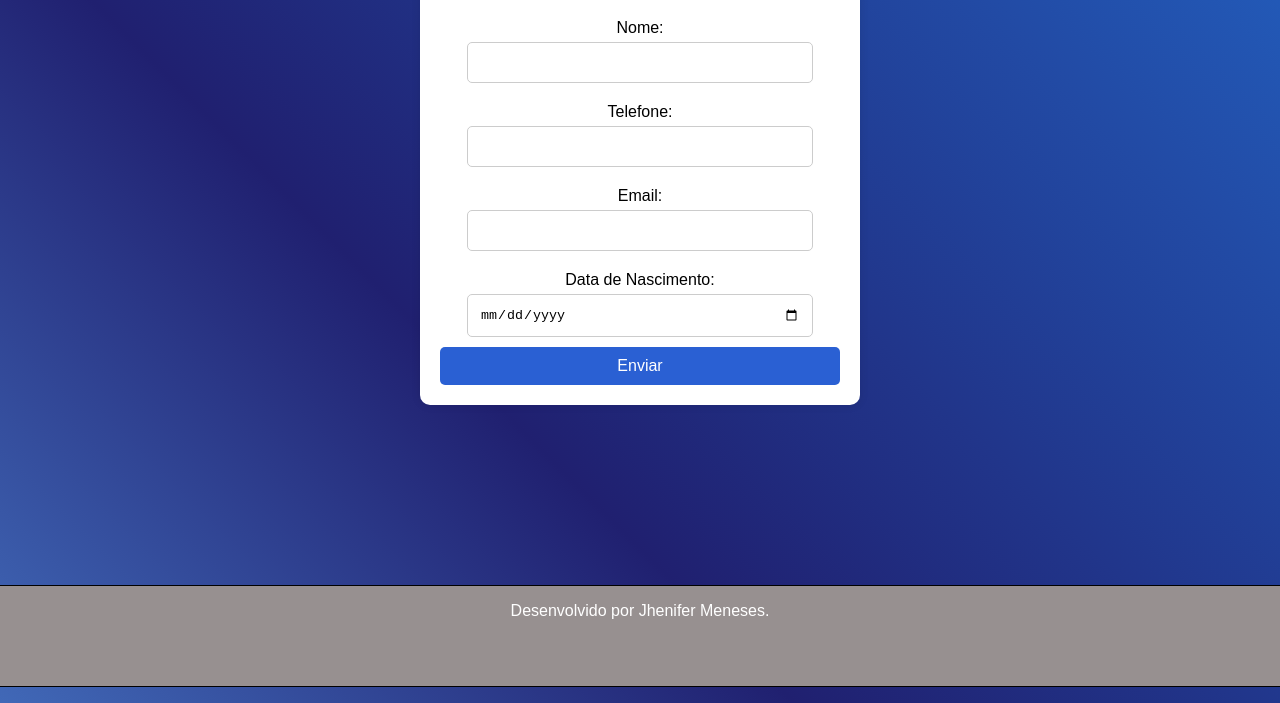
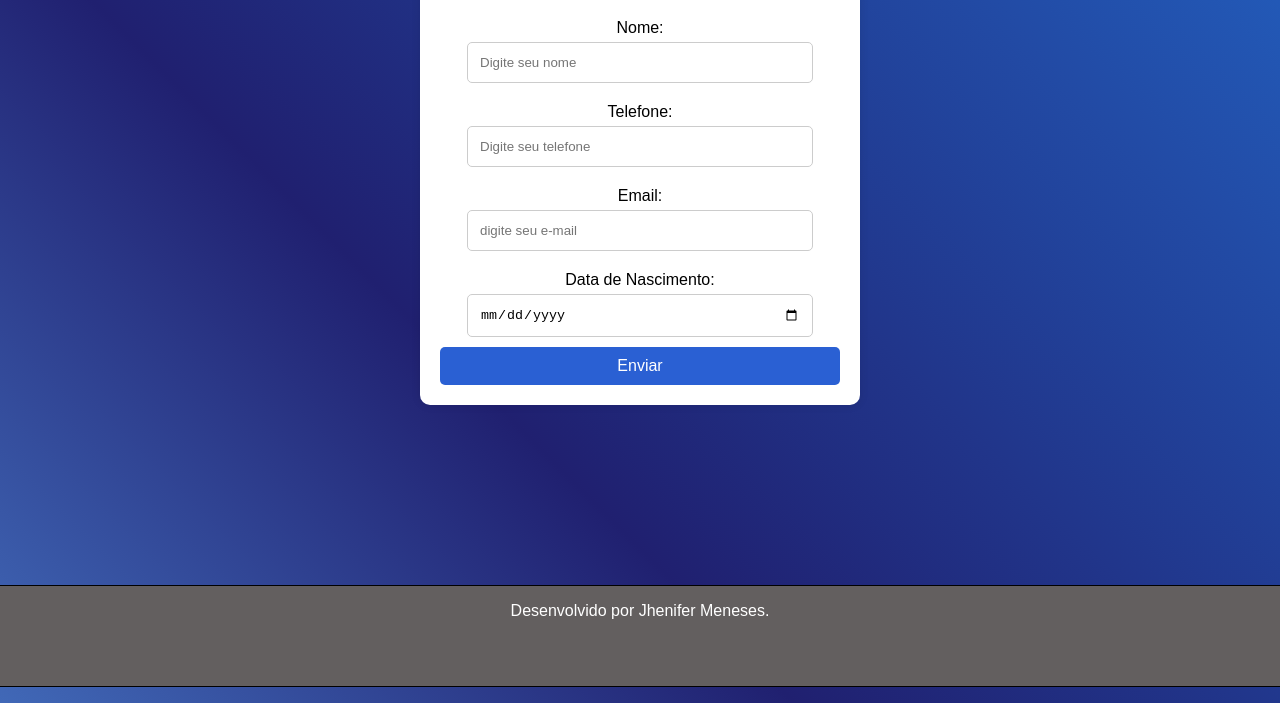
Before and after one commit to JheniferFM/prorama-o_web_ads, a plain HTML site: page index.html in a window 1280 px wide. Shown: the part 97-800 px from the top of the page. Drawn offline with Linux system fonts and the light colour scheme.

Commit message:
atualização

```diff
--- a/index.html
+++ b/index.html
@@ -11,13 +11,13 @@
       <h1>Formulário de Contato</h1>
       <form>
         <label for="nome">Nome:</label>
-        <input type="text" id="nome" name="nome" required />
+        <input type="text" id="nome" name="nome" required placeholder="Digite seu nome" />
 
         <label for="telefone">Telefone:</label>
-        <input type="tel" id="telefone" name="telefone" required />
+        <input type="tel" id="telefone" name="telefone" required placeholder="Digite seu telefone"/>
 
         <label for="email">Email:</label>
-        <input type="email" id="email" name="email" required />
+        <input type="email" id="email" name="email" required placeholder="digite seu e-mail" />
 
         <label for="data-nascimento">Data de Nascimento:</label>
         <input
@@ -25,6 +25,7 @@
           id="data-nascimento"
           name="data-nascimento"
           required
+          placeholder="digite sua data de nascimento"
         />
 
         <button type="submit">Enviar</button>
--- a/stilo.css
+++ b/stilo.css
@@ -41,6 +41,7 @@ body {
   border-radius: 10px;
   box-shadow: 0 0 10px rgba(0, 0, 0, 0.1);
   width: 400px;
+
   color: black;
 }
 
@@ -52,6 +53,8 @@ body {
 .form-container label {
   display: block;
   margin: 10px 0 5px;
+
+
 }
 
 .form-container input {
@@ -82,6 +85,6 @@ footer {
   color: #ffffff;
   width: 100%;
   height: 100px;
-  background-color: #979090;
+  background-color: #635f5f;
   border: 1px solid #000;
 }
```
